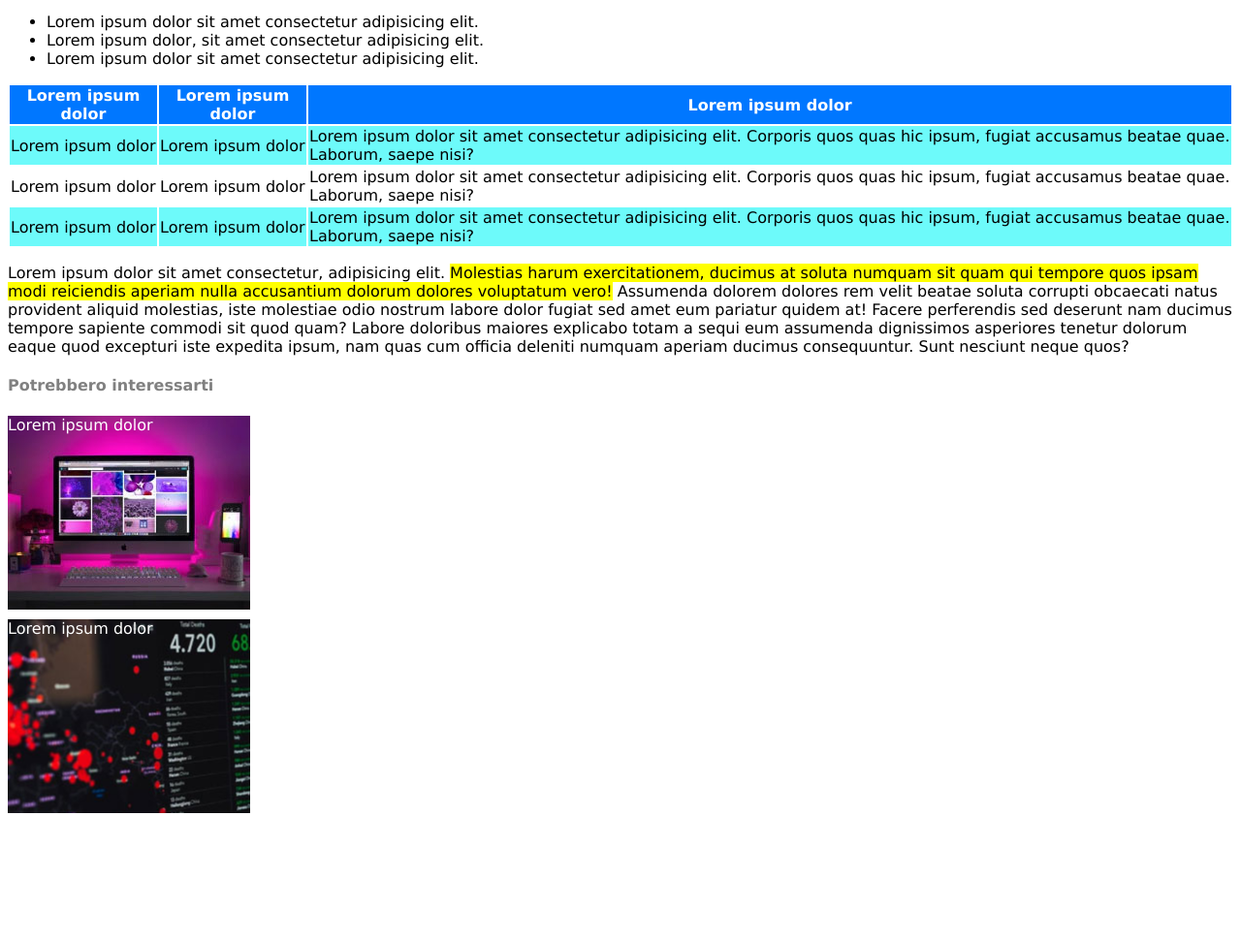
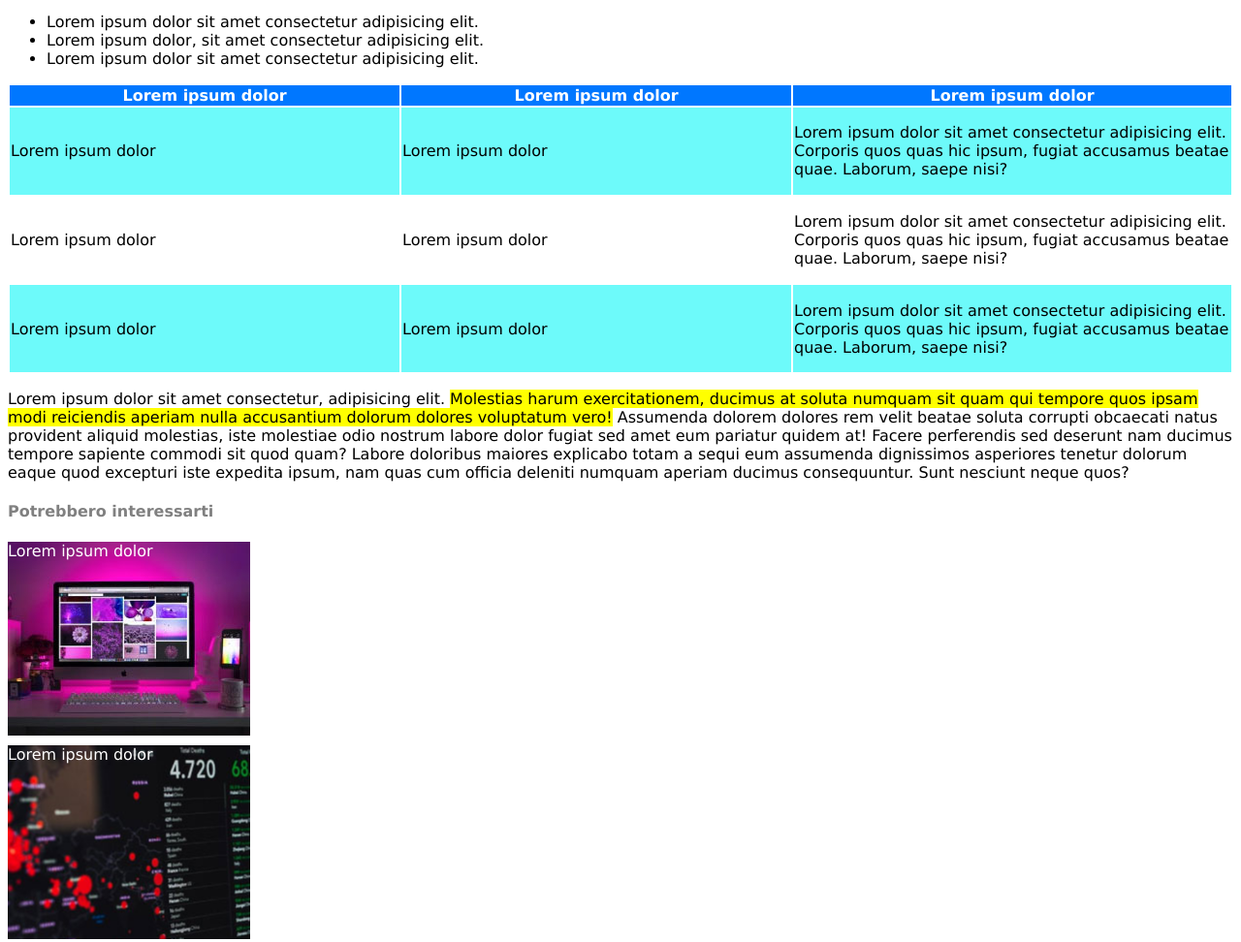
Before and after one commit to Simo-bsc/html-css-booleaner, a plain HTML site: page index.html in a window 1280 px wide. Shown: the part 897-1869 px from the top of the page at 97% size. Before the commit the page ends 1744 px from the top, so only its background shows below. Drawn offline with Linux system fonts and the light colour scheme.

Commit message:
Correzione Tabella e Fine Esercizio

```diff
--- a/css/style.css
+++ b/css/style.css
@@ -21,6 +21,15 @@
 h1{
     font-size: 50px;
     margin: auto;
+}
+
+table{
+    height: 300px;
+    width: 100%;
+}
+
+.distance{
+    width: 400px;
 }
 
 #color-writer{
--- a/index.html
+++ b/index.html
@@ -78,8 +78,8 @@
                 <table>
                     <thead id="color-table1">
                         <tr>
-                            <th>Lorem ipsum dolor</th>
-                            <th>Lorem ipsum dolor</th>
+                            <th class="distance">Lorem ipsum dolor</th>
+                            <th class="distance">Lorem ipsum dolor</th>
                             <th>Lorem ipsum dolor</th>
                         </tr>
                     </thead>
```
